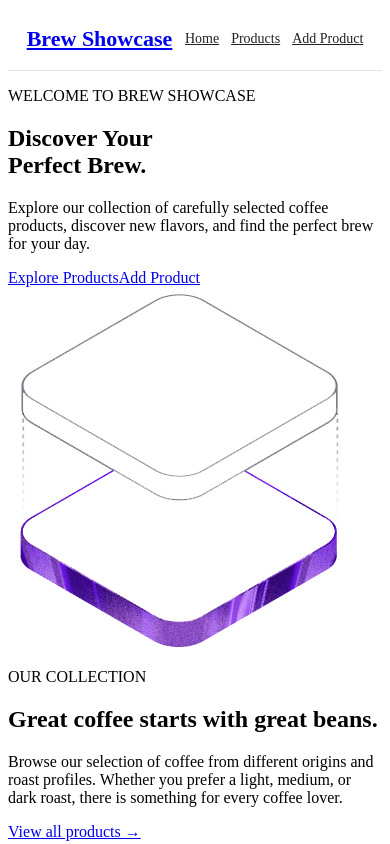
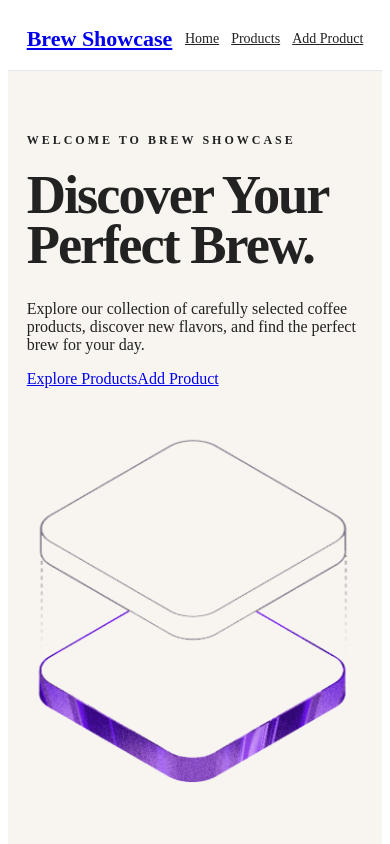
Before and after one commit to codewithmDEV/brew-showcase, a React (Vite) app: page / in a window 390 px wide. Shown: the top 844 px of the page. Built offline with nearby package versions, Linux system fonts and the light colour scheme.

Commit message:
stlyed the landing page

```diff
--- a/src/index.css
+++ b/src/index.css
@@ -36,3 +36,269 @@
     font-size: 14px;
   }
 }
+
+ /*LANDING PAGE STYLES*/
+
+.landing-page {
+  min-height: 100vh;
+  background: #f8f5f0;
+  color: #222;
+}
+
+
+ /*HERO SECTION STYLES*/
+.hero-section {
+  min-height: calc(100vh - 75px);
+  display: flex;
+  align-items: center;
+  justify-content: space-between;
+  gap: 70px;
+  padding: 80px 8%;
+  overflow: hidden;
+}
+
+.hero-content {
+  flex: 1;
+  max-width: 620px;
+}
+
+.hero-eyebrow {
+  margin-bottom: 22px;
+  font-size: 12px;
+  font-weight: 700;
+  letter-spacing: 3px;
+  text-transform: uppercase;
+}
+
+.hero-content h1 {
+  margin: 0 0 30px;
+  font-size: clamp(3.5rem, 7vw, 6.5rem);
+  line-height: 0.92;
+  letter-spacing: -3px;
+  font-weight: 800;
+}
+
+.hero-description {
+  max-width: 540px;
+  margin-bottom: 35px;
+  font-size: 18px;
+  line-height: 1.7;
+  color: #555;
+}
+
+.hero-buttons {
+  display: flex;
+  align-items: center;
+  gap: 15px;
+  flex-wrap: wrap;
+}
+
+.primary-button,
+.secondary-button {
+  display: inline-block;
+  padding: 15px 27px;
+  border-radius: 4px;
+  font-size: 15px;
+  font-weight: 600;
+  transition: all 0.2s ease;
+}
+
+.primary-button {
+  background: #222;
+  color: #fff;
+}
+
+.primary-button:hover {
+  background: #444;
+  transform: translateY(-2px);
+}
+
+.secondary-button {
+  border: 1px solid #222;
+  color: #222;
+  background: transparent;
+}
+
+.secondary-button:hover {
+  background: #222;
+  color: #fff;
+  transform: translateY(-2px);
+}
+
+
+/*HERO IMAGE STYLES*/
+
+.hero-image-wrapper {
+  flex: 1;
+  display: flex;
+  justify-content: center;
+  align-items: center;
+}
+
+.hero-image {
+  width: 100%;
+  max-width: 560px;
+  height: 560px;
+  object-fit: cover;
+  border-radius: 8px;
+  display: block;
+}
+
+
+/* ABOUT SECTION STYLES */
+
+.about-section {
+  padding: 110px 8%;
+  background: #fff;
+}
+
+.about-content {
+  max-width: 850px;
+}
+
+.section-label {
+  margin-bottom: 20px;
+  font-size: 12px;
+  font-weight: 700;
+  letter-spacing: 3px;
+  text-transform: uppercase;
+}
+
+.about-content h2 {
+  max-width: 800px;
+  margin-bottom: 25px;
+  font-size: clamp(2.5rem, 5vw, 4.5rem);
+  line-height: 1;
+  letter-spacing: -2px;
+}
+
+.about-content p:not(.section-label) {
+  max-width: 700px;
+  margin-bottom: 28px;
+  font-size: 18px;
+  line-height: 1.7;
+  color: #555;
+}
+
+.collection-link {
+  font-size: 16px;
+  font-weight: 700;
+  color: #222;
+  text-decoration: underline;
+  text-underline-offset: 5px;
+}
+
+
+/* FEATURES SECTION STYLES */
+
+.features-section {
+  display: grid;
+  grid-template-columns: repeat(3, 1fr);
+  gap: 1px;
+  background: #ddd;
+  border-top: 1px solid #ddd;
+}
+
+.feature {
+  min-height: 260px;
+  padding: 45px;
+  background: #f8f5f0;
+}
+
+.feature-number {
+  margin-bottom: 35px;
+  font-size: 13px;
+  font-weight: 700;
+  letter-spacing: 2px;
+}
+
+.feature h3 {
+  margin-bottom: 15px;
+  font-size: 24px;
+}
+
+.feature p {
+  max-width: 300px;
+  font-size: 15px;
+  line-height: 1.7;
+  color: #666;
+}
+
+
+/* RESPONSIVE DESIGN STYLES */
+
+@media (max-width: 900px) {
+  .hero-section {
+    flex-direction: column;
+    align-items: flex-start;
+    padding: 60px 6%;
+  }
+
+  .hero-content {
+    max-width: 700px;
+  }
+
+  .hero-image-wrapper {
+    width: 100%;
+  }
+
+  .hero-image {
+    max-width: 100%;
+    height: 450px;
+  }
+
+  .features-section {
+    grid-template-columns: 1fr;
+  }
+}
+
+
+@media (max-width: 600px) {
+  .hero-section {
+    min-height: auto;
+    padding: 50px 5%;
+    gap: 45px;
+  }
+
+  .hero-content h1 {
+    font-size: 3.4rem;
+    letter-spacing: -2px;
+  }
+
+  .hero-description {
+    font-size: 16px;
+  }
+
+  .hero-buttons {
+    width: 100%;
+    flex-direction: column;
+    align-items: stretch;
+  }
+
+  .primary-button,
+  .secondary-button {
+    text-align: center;
+  }
+
+  .hero-image {
+    height: 350px;
+  }
+
+  .about-section {
+    padding: 70px 5%;
+  }
+
+  .about-content h2 {
+    font-size: 2.7rem;
+  }
+
+  .features-section {
+    display: block;
+  }
+
+  .feature {
+    min-height: auto;
+    padding: 35px 5%;
+    border-bottom: 1px solid #ddd;
+  }
+}
```
